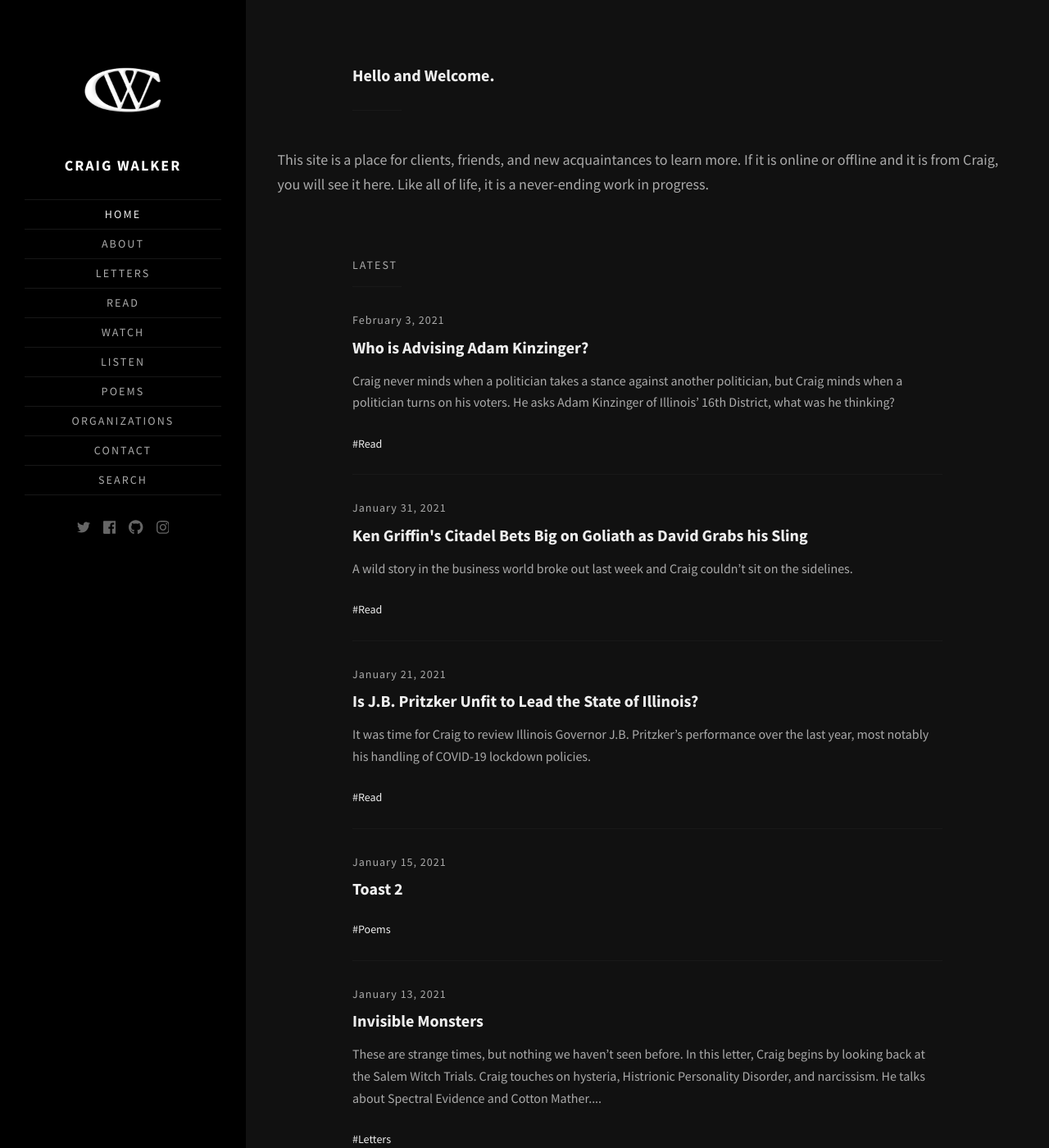
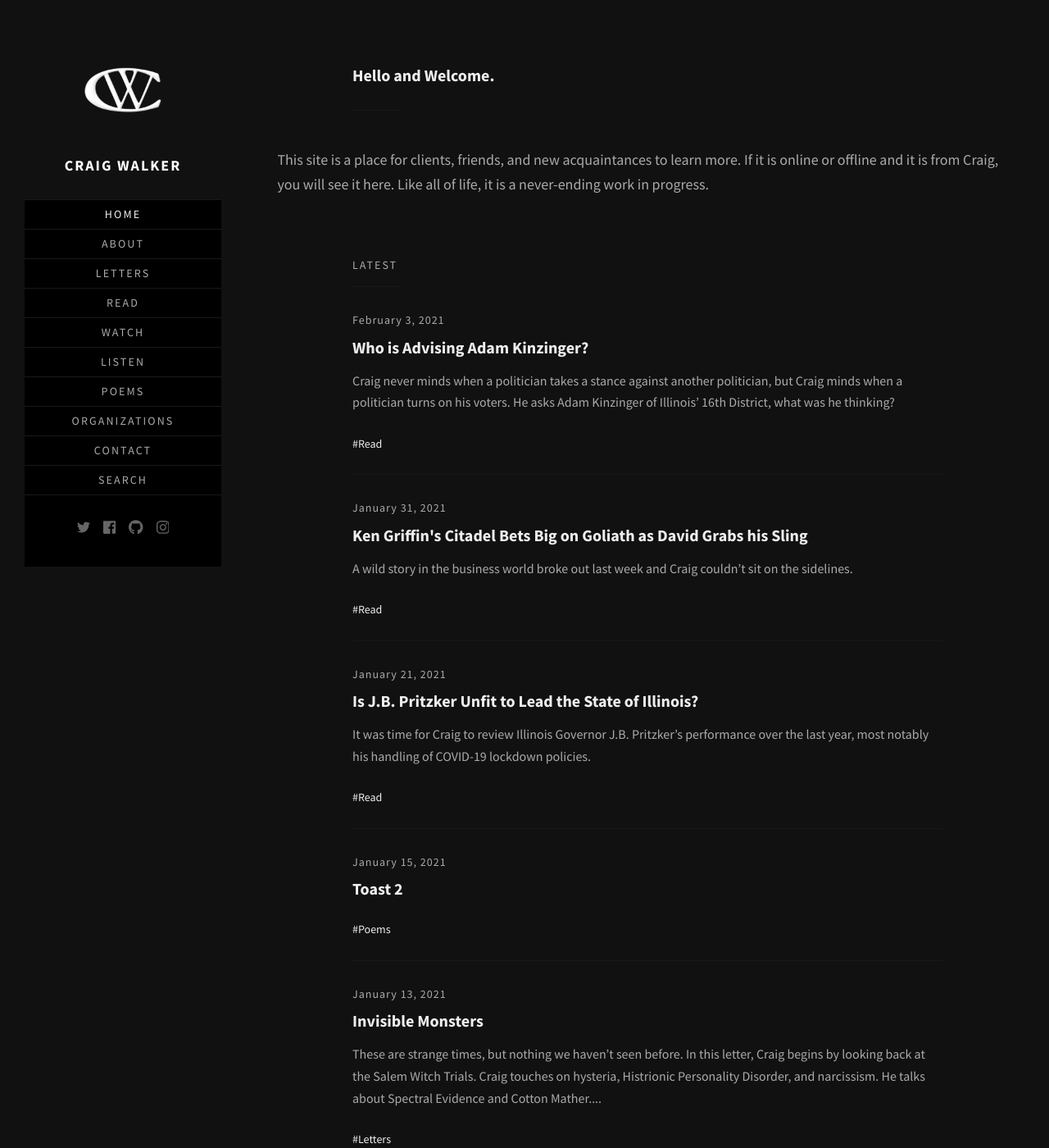
Before and after one commit to walkercraig/walkercraig, a Jekyll site: the page built from index.html, in a window 1280 px wide and 1400 px high. Shown: the whole window at 82% size. Built offline with Jekyll 4.4.1, drawn with Linux system fonts in a browser that asks for light colours; some web fonts are replaced; the list of posts is cut into pages by our own code.

Commit message:
Update _header.scss

```diff
--- a/_sass/_header.scss
+++ b/_sass/_header.scss
@@ -3,7 +3,7 @@
  * ----------------------------------------------------------------------------
  */
 .site-header {
-  background: #000;
+  background: #111;
   color: #fff;
 }
 
@@ -112,7 +112,7 @@
 }
 
 .menu {
-  border-bottom: 1px solid #171717;
+  border-bottom: 1px solid #191919;
   font-size: 0.77778rem;
   line-height: 1.5;
   letter-spacing: 0.15em;
@@ -123,7 +123,7 @@
 }
 
 .menu-item {
-  border-top: 1px solid #171717;
+  border-top: 1px solid #191919;
   padding: 0.5em 0;
 }
 
```
